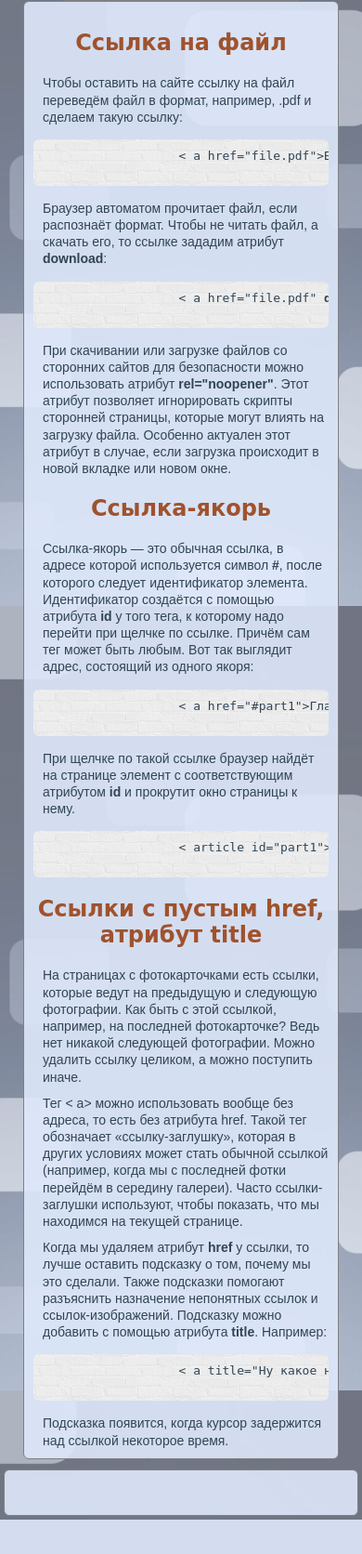
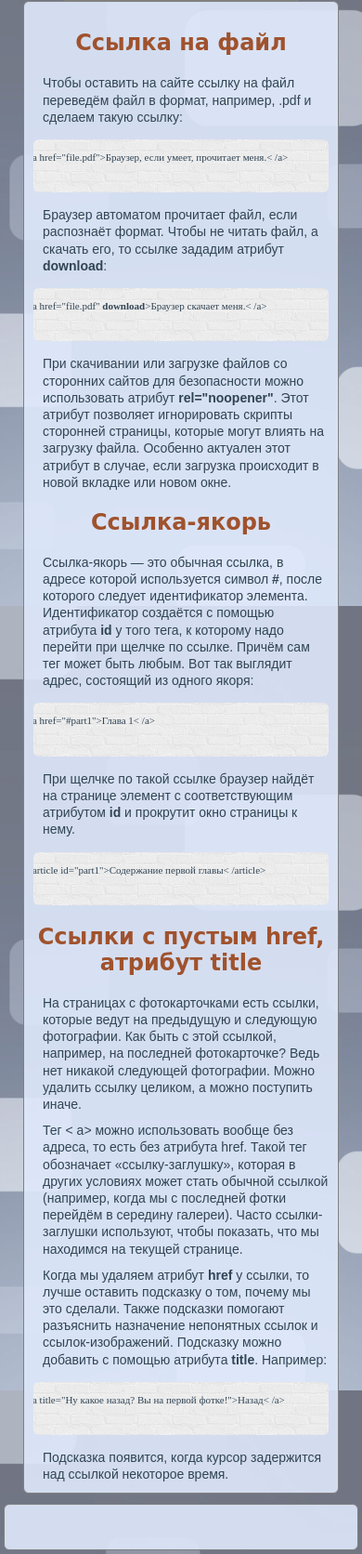
Before and after one commit to sanekT/site-shpora, a PHP site: page /articles/html-file-reference.html in a window 390 px wide. Shown: the part 1036-2708 px from the top of the page at 93% size. Before the commit the page ends 2671 px from the top, so only its background shows below. Run offline with PHP 8.4, Linux system fonts and the light colour scheme; some web fonts are replaced.

Commit message:
Update main.css

```diff
--- a/css/main.css
+++ b/css/main.css
@@ -80,17 +80,31 @@ table td{
 .vue-or{
     color: orange;
 }
+.vue-d-b{
+    color: #00a59d;
+    font-weight: 600;
+}
+.vue-lg{
+    color: #2ab119;
+}
 .vue-bl{
     color: #818181;
 }
 .code-style{
     width: 100%;
     background: #f9f9f9 url(../img/bg-for-code.png);
-    font-family: monospace;
+    /* font-family: monospace; */
+    font-family: 'PT Mono' !important;
     padding: 10px 0;
     border-radius: 6px;
     overflow: scroll;
     margin: 15px 0;
+    font-size: 14px;
+    line-height: 1.7;
+}
+.code-style > pre{
+    font-family: 'PT Mono' !important;
+    margin-left: -80px;
 }
 
 
@@ -255,6 +269,9 @@ iframe{
 .list2 > li > a:hover{
     background-color: #77b7cc;
 }
+.list-row > li{
+    display: inline-block;
+}
 
 
 
@@ -268,8 +285,6 @@ iframe{
 .screen-2{
     display: block;
     margin: 6px auto 40px auto;
-    border: 7px solid grey;
-    border-radius: 5px;
     width: auto;
 }
 .screen-3{
@@ -329,6 +344,12 @@ iframe{
     border: 1px solid black;
 }
 
+/*для мальких заголовков*/
+.mainbar .title-size16{
+    font-size: 16px;
+    margin-top: 20px;
+    text-align: center;
+}
 
 
 /*FOOTER*/
@@ -434,6 +455,12 @@ div.inner{
     .mainbar{
         width: 360px;
     }
+    .code-style{
+        font-size: 11px;
+    }
+    .code-style > pre{
+        margin-left: -65px;
+    }
 }
 @media (max-width: 405px) {
     .mainbar{
```
